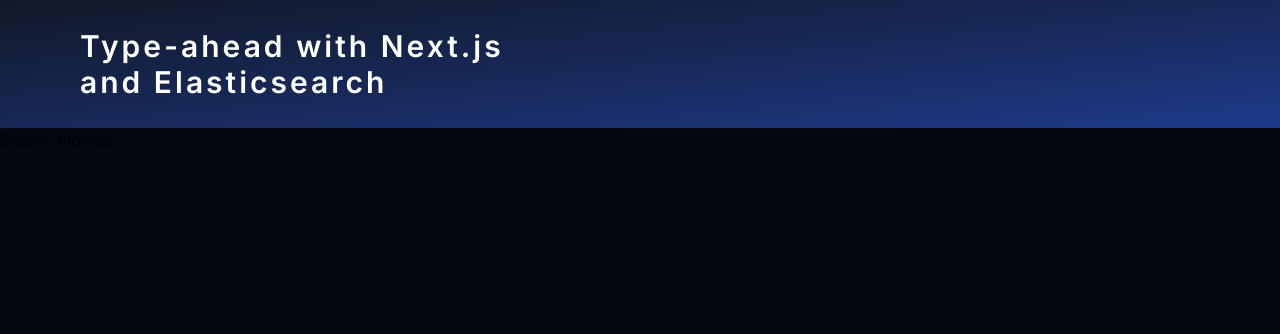
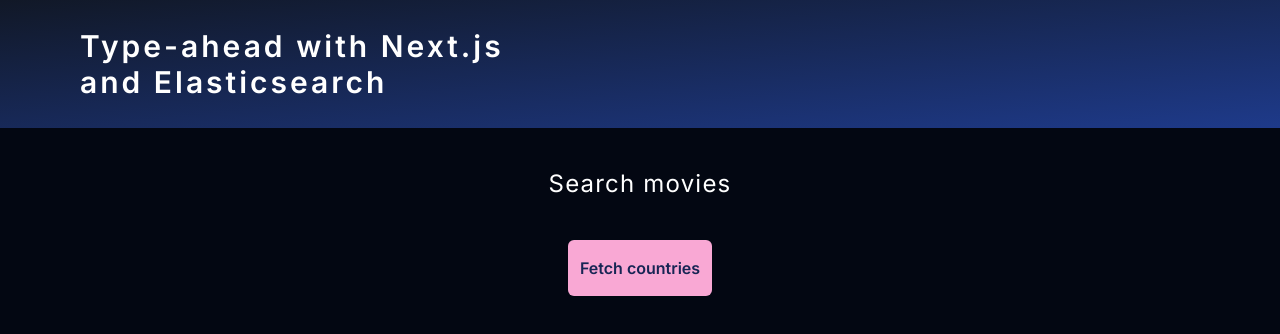
Before and after one commit to DanielW720/type-ahead-nextjs-elasticsearch, a Next.js app: page / in a window 1280 px wide. Shown: the top 334 px of the page. Built offline with nearby package versions, Linux system fonts and the light colour scheme.

Commit message:
Movie search API trigged on buttonclick

```diff
--- a/package.json
+++ b/package.json
@@ -19,6 +19,7 @@
     "postcss": "8.4.24",
     "react": "18.2.0",
     "react-dom": "18.2.0",
+    "swr": "^2.1.5",
     "tailwindcss": "3.3.2",
     "typescript": "5.1.3"
   },
--- /dev/null
+++ b/src/app/SearchMovieButton.tsx
@@ -0,0 +1,27 @@
+"use client";
+
+export const FetchCountryButton = () => {
+  const searchMovie = async () => {
+    console.log("Fetching client-side");
+
+    try {
+      const res = await fetch("/api/movies/night");
+      return res;
+    } catch (e) {
+      console.error("Couldn't fetch data", e);
+      throw new Error("Couldn't fetch data");
+    }
+  };
+
+  return (
+    <button
+      onClick={async () => {
+        const data = await searchMovie();
+        console.log(data);
+      }}
+      className="flex h-14 w-36 items-center justify-center rounded-md bg-pink-300 font-semibold text-blue-950"
+    >
+      Fetch countries
+    </button>
+  );
+};
--- /dev/null
+++ b/src/app/api/movies/[movie]/route.ts
@@ -0,0 +1,41 @@
+import { NextResponse } from "next/server";
+
+const DATA_SOURCE_URL = "http://localhost:9200/movies/_search";
+
+const searchMovieBody = (q: string) => {
+  const map = new Map();
+  map.set("query", {
+    _source: ["Series_Title", "Director", "Released_Year", "Genre", "Star*"],
+    query: {
+      match: {
+        Series_Title: q,
+      },
+    },
+  });
+  return map;
+};
+
+/**
+ *
+ * @param request
+ * @returns Search response from Elasticsearch
+ */
+export async function GET(request: Request) {
+  const movieName = request.url.slice(request.url.lastIndexOf("/") + 1);
+  const body = searchMovieBody(movieName).get("query");
+
+  console.log("movieName: ", movieName);
+
+  console.log("body.get('query'): ", body);
+
+  const res = await fetch(`${DATA_SOURCE_URL}`, {
+    method: "POST",
+    headers: {
+      "Content-Type": "application/json",
+    },
+    body: JSON.stringify(body),
+  });
+
+  const resJson = await res.json();
+  return NextResponse.json(resJson);
+}
--- /dev/null
+++ b/src/app/api/movies/route.ts
@@ -0,0 +1,13 @@
+import { NextResponse } from "next/server";
+
+const DATA_SOURCE_URL = "http://localhost:9200/movies/_search";
+
+export async function GET() {
+  const res = await fetch(DATA_SOURCE_URL);
+
+  if (!res.ok) throw new Error("Coulnd't fetch from Elasticsearch");
+
+  const resJson = await res.json();
+
+  return NextResponse.json(resJson);
+}
--- a/src/app/layout.tsx
+++ b/src/app/layout.tsx
@@ -4,7 +4,7 @@
 const inter = Inter({ subsets: ["latin"] });
 
 export const metadata = {
-  title: "Create Next App",
+  title: "Type-ahead with Next.js & Elasticsearch",
   description: "Generated by create next app",
 };
 
--- a/src/app/page.tsx
+++ b/src/app/page.tsx
@@ -1,7 +1,12 @@
-export default function Home() {
+import { FetchCountryButton } from "./SearchMovieButton";
+
+export default async function Page() {
   return (
-    <main>
-      <h2>Search movies</h2>
+    <main className="flex w-screen flex-col items-center justify-center pt-10 text-white">
+      <h2 className="text-semibold text-2xl tracking-wider">Search movies</h2>
+      <div className="my-10">
+        <FetchCountryButton />
+      </div>
     </main>
   );
 }
```
Also changed, not shown: 1 other file (tests, documents, lock files or other folders).
